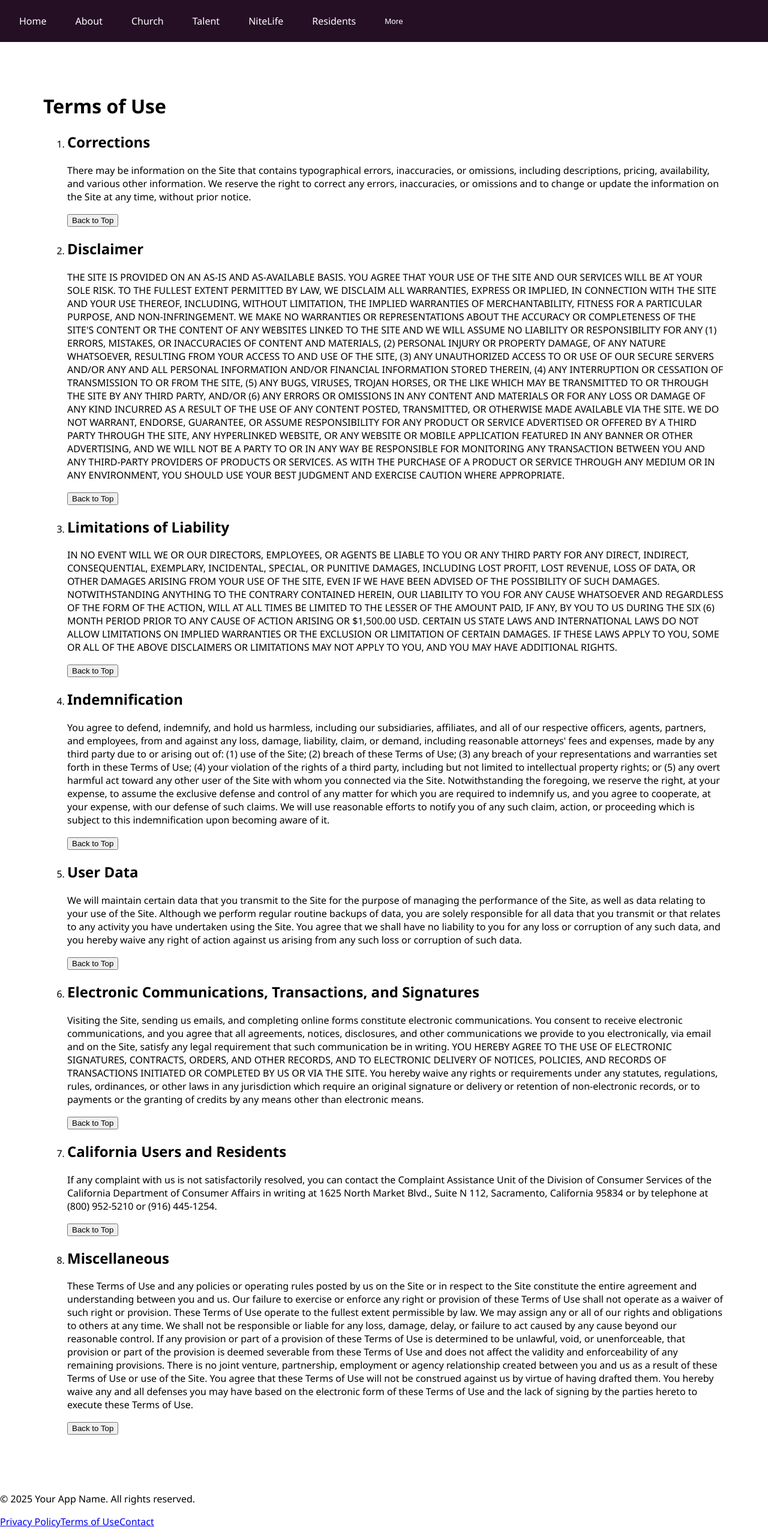
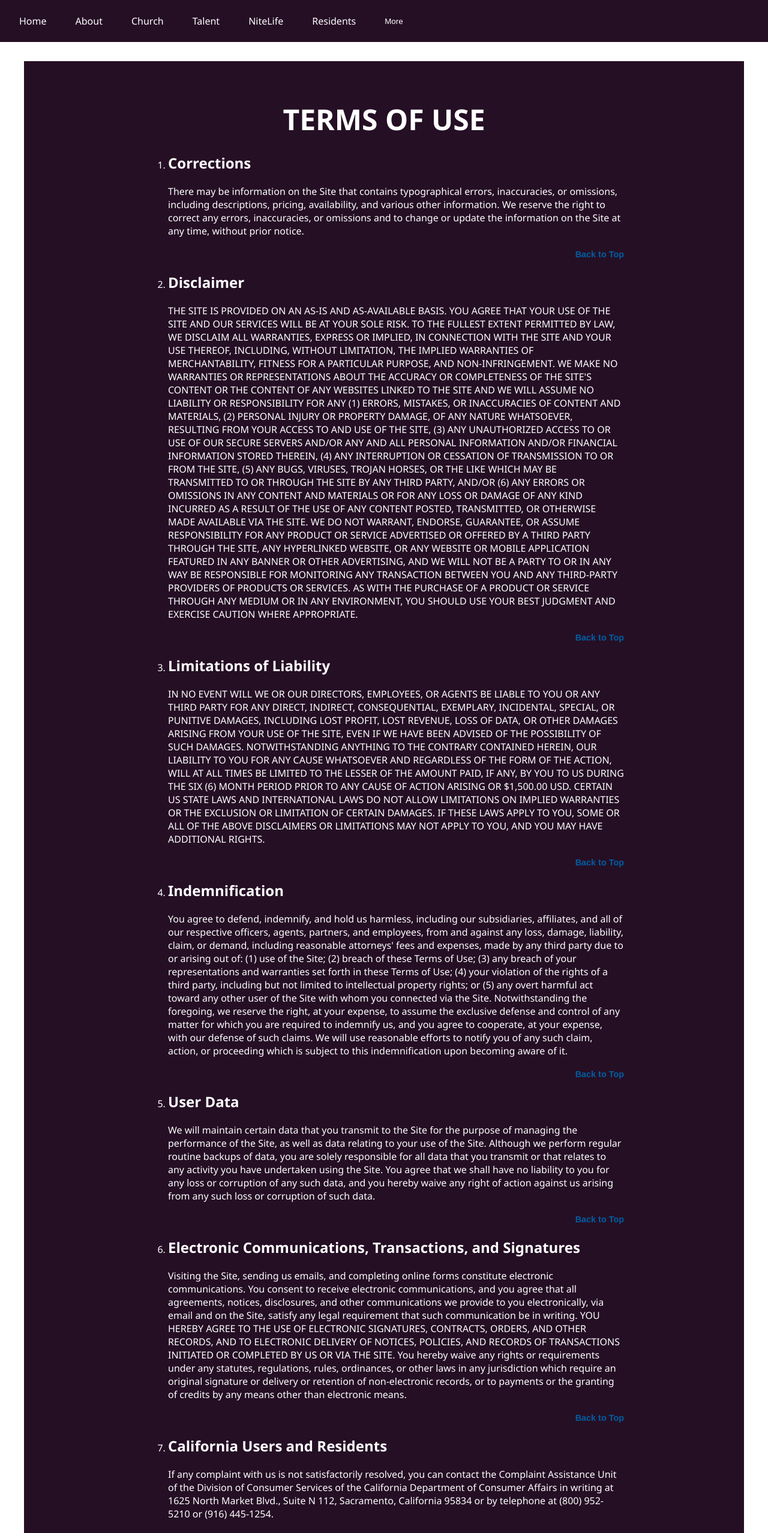
Before and after one commit to cochav4884/Nigeria, a React (Create React App) app: page /termsofuse in a window 1280 px wide. Shown: the top 2556 px of the page at 60% size. Built offline with nearby package versions, Linux system fonts and the light colour scheme.

Commit message:
fixed TermPrivacy.css and added Footer.js in components folder and Footer.css in Styles folder.

```diff
--- a/src/App.js
+++ b/src/App.js
@@ -5,6 +5,7 @@ import {
   Routes,
   NavLink,
 } from "react-router-dom";
+
 import Home from "./Pages/Home";
 import About from "./Pages/About";
 import Church from "./Pages/Church";
@@ -15,6 +16,9 @@ import NiteLife from "./Pages/NiteLife";
 import PrivacyPolicy from "./Pages/PrivacyPolicy";
 import Residents from "./Pages/Residents";
 import TermsOfUse from "./Pages/TermsOfUse";
+
+import Footer from "./components/Footer";
+
 import "./App.css";
 
 function App() {
@@ -23,7 +27,16 @@ function App() {
   return (
     <Router>
       <nav>
-        <div className="menu-toggle" onClick={() => setMenuOpen(!menuOpen)}>
+        <div
+          className="menu-toggle"
+          onClick={() => setMenuOpen(!menuOpen)}
+          aria-label="Toggle menu"
+          role="button"
+          tabIndex={0}
+          onKeyPress={(e) => {
+            if (e.key === "Enter" || e.key === " ") setMenuOpen(!menuOpen);
+          }}
+        >
           <span></span>
           <span></span>
           <span></span>
@@ -50,7 +63,14 @@ function App() {
           </NavLink>
 
           <div className={`dropdown ${menuOpen ? "active" : ""}`}>
-            <button className="dropbtn">More</button>
+            <button
+              className="dropbtn"
+              onClick={() => setMenuOpen(!menuOpen)}
+              aria-haspopup="true"
+              aria-expanded={menuOpen}
+            >
+              More
+            </button>
             <div className="dropdown-content">
               <NavLink to="/contact" onClick={() => setMenuOpen(false)}>
                 Contact
@@ -83,19 +103,8 @@ function App() {
           <Route path="/termsofuse" element={<TermsOfUse />} />
         </Routes>
       </main>
-      <footer className="footer">
-        <div className="footer-content">
-          <p>
-            &copy; {new Date().getFullYear()} Your App Name. All rights
-            reserved.
-          </p>
-          <div className="footer-links">
-            <NavLink to="/privacypolicy">Privacy Policy</NavLink>
-            <NavLink to="/termsofuse">Terms of Use</NavLink>
-            <NavLink to="/contact">Contact</NavLink>
-          </div>
-        </div>
-      </footer>
+
+      <Footer />
     </Router>
   );
 }
--- a/src/Pages/PrivacyPolicy.js
+++ b/src/Pages/PrivacyPolicy.js
@@ -1,165 +1,88 @@
 import React from "react";
-import "../App.css"
-import { FontAwesomeIcon } from '@fortawesome/react-fontawesome';
-import { faCaretDown } from '@fortawesome/free-solid-svg-icons';
+import "../Styles/TermPrivacy.css";
+import { Link } from "react-router-dom";
 
 const PrivacyPolicy = () => {
   return (
-    <div className="main_container">
-      <h1 className="header">
-        Akute, Ogun State, Nigeria
-        <br /> *Terms of Use*
-      </h1>
+    <div className="page-container">
+      <div className="content-wrapper">
+        <h1 className="header">Akute, Ogun State, Nigeria</h1>
+        <h2 className="sub-header">*Privacy Policy*</h2>
 
-      <div className="sidenav">
-        <a href="/home">Home</a>
-        <a href="/about">About</a>
-        <a href="/church">HBG Church</a>
-        <a href="/residents">Residents</a>
-        <a href="/nitelife">Nite Life</a>
-        <a href="/localtalent">Local Talent</a>
-
-        <button className="dropdown-btn">
-          Dropdown <FontAwesomeIcon icon={faCaretDown} />
-        </button>
-
-        <div className="dropdown-container">
-          <a href="https://ng.usembassy.gov/" target="_blank" rel="noreferrer">
-            Consulate Nigeria
-          </a>
-          <a href="https://www.usembassy.gov/" target="_blank" rel="noreferrer">
-            US Embassy
-          </a>
-          <hr />
-          <a href="/contact">Contact Us</a>
-        </div>
-
-        <hr />
-
-        <div className="footer text-center fs-2">
-          <p className="text-light">Footer</p>
-          <p className="text-light">&copy; 2022 | MFCP & ROC</p>
-
-          <p className="owners">Creator:</p>
-          <a href="/cp" target="_blank" rel="noreferrer">
-            <p className="name">Corinne Padilla</p>
-          </a>
-
-          <p className="owners">Photographer:</p>
-          <a href="/roc" target="_blank" rel="noreferrer">
-            <p className="name">Richie Osborne</p>
-          </a>
-
-          <p className="owners">Pastor:</p>
-          <a href="/pastor" target="_blank" rel="noreferrer">
-            <p className="name">Amos Onogwu</p>
-          </a>
-
+        <section className="pp-content">
           <p>
-            <a href="/pripol">Privacy Policy</a>
-          </p>
-          <p>
-            <a href="/tofu">Terms of Use</a>
-          </p>
-          <p>
-            <a href="/credits">Credits</a>
-          </p>
-
-          <img
-            className="fimg"
-            src="img/looking out bw2.jpg"
-            alt="Footer"
-            height="200"
-          />
-        </div>
-      </div>
-
-      <div className="pp-content text-light">
-        <h1>PRIVACY POLICY</h1>
-        <p>
-          Home / https://cochav4884.github.io/cochav4884github.io/ Website
-          Policies / Privacy Policy
-          <br />
-          This site is committed to protecting the personal privacy of visitors
-          and guests using its Internet site.
+            Home / https://cochav4884.github.io/cochav4884github.io/ Website Policies / Privacy Policy <br />
+            This site is committed to protecting the personal privacy of visitors and guests using its Internet site.
           </p>
 
           <ul className="pp-ul">
             <li>
               <h2>PRIVACY POLICY</h2>
             </li>
+
             <li>
               <h2>COVERAGE</h2>
+              <p>This privacy policy applies to the full site listed above.</p>
             </li>
-          <p>This privacy policy applies to the full site listed above.</p>
 
             <li>
               <h2>DEFINITIONS OF TYPES OF INFORMATION</h2>
+              <p>
+                The site collects some information automatically upon your visit, like IP addresses and browser type, for analytics. It may also collect voluntarily submitted data such as names and email addresses when users fill out forms.
+              </p>
             </li>
-          <p>
-            The site collects some information automatically upon your visit,
-            like IP addresses and browser type, for analytics. It may also
-            collect voluntarily submitted data such as names and email addresses
-            when users fill out forms.
-          </p>
 
             <li>
               <h2>USE OF INFORMATION</h2>
+              <p>
+                Any collected data is used strictly to improve website performance, personalize content, and respond to user inquiries. Data is not sold or shared with third parties without consent unless required by law.
+              </p>
             </li>
-          <p>
-            Any collected data is used strictly to improve website performance,
-            personalize content, and respond to user inquiries. Data is not sold
-            or shared with third parties without consent unless required by law.
-          </p>
 
             <li>
               <h2>COOKIES</h2>
+              <p>
+                Cookies may be used to remember user preferences and enable functionality. You can disable cookies in your browser settings.
+              </p>
             </li>
-          <p>
-            Cookies may be used to remember user preferences and enable
-            functionality. You can disable cookies in your browser settings.
-          </p>
 
             <li>
               <h2>DATA SECURITY</h2>
+              <p>
+                We use reasonable technical and organizational measures to protect your data. However, no online service is 100% secure.
+              </p>
             </li>
-          <p>
-            We use reasonable technical and organizational measures to protect
-            your data. However, no online service is 100% secure.
-          </p>
 
             <li>
               <h2>THIRD-PARTY LINKS</h2>
+              <p>
+                Our site may contain links to external websites. We are not responsible for their privacy practices or content.
+              </p>
             </li>
-          <p>
-            Our site may contain links to external websites. We are not
-            responsible for their privacy practices or content.
-          </p>
 
             <li>
               <h2>CHILDREN’S PRIVACY</h2>
+              <p>
+                This website is not intended for children under 13. We do not knowingly collect personal data from minors.
+              </p>
             </li>
-          <p>
-            This website is not intended for children under 13. We do not
-            knowingly collect personal data from minors.
-          </p>
 
             <li>
               <h2>UPDATES TO THIS POLICY</h2>
+              <p>
+                We may update this policy periodically. Changes will be posted on this page with a new effective date.
+              </p>
             </li>
-          <p>
-            We may update this policy periodically. Changes will be posted on
-            this page with a new effective date.
-          </p>
 
             <li>
               <h2>CONTACT US</h2>
-          </li>
               <p>
                 If you have any questions about this privacy policy, please{" "}
-            <a href="/contact">contact us</a>.
+                <Link to="/contact">contact us</Link>.
               </p>
+            </li>
           </ul>
+        </section>
       </div>
     </div>
   );
--- a/src/Pages/TermsOfUse.js
+++ b/src/Pages/TermsOfUse.js
@@ -1,5 +1,5 @@
 import React from "react";
-import "../App.css"
+import "../Styles/TermPrivacy.css";
 
 const TermsOfUse = () => {
   const scrollToTop = () => {
@@ -7,13 +7,14 @@ const TermsOfUse = () => {
   };
 
   return (
-    <main className="terms-container" id="top">
-      <h1 className="terms-title">Terms of Use</h1>
-      <ol className="terms-list">
+    <main className="page-container" id="top">
+      <div className="content-wrapper">
+        <h1 className="header">Terms of Use</h1>
+        <ol>
           {/* Corrections */}
-        <li className="terms-section" id="S18">
-          <h2 className="terms-heading">Corrections</h2>
-          <p className="terms-text">
+          <li>
+            <h2 className="sub-header">Corrections</h2>
+            <p className="text">
               There may be information on the Site that contains typographical
               errors, inaccuracies, or omissions, including descriptions, pricing,
               availability, and various other information. We reserve the right to
@@ -29,9 +30,9 @@ const TermsOfUse = () => {
           </li>
 
           {/* Disclaimer */}
-        <li className="terms-section" id="S19">
-          <h2 className="terms-heading">Disclaimer</h2>
-          <p className="terms-text">
+          <li>
+            <h2 className="sub-header">Disclaimer</h2>
+            <p className="text">
               THE SITE IS PROVIDED ON AN AS-IS AND AS-AVAILABLE BASIS. YOU AGREE
               THAT YOUR USE OF THE SITE AND OUR SERVICES WILL BE AT YOUR SOLE
               RISK. TO THE FULLEST EXTENT PERMITTED BY LAW, WE DISCLAIM ALL
@@ -71,9 +72,9 @@ const TermsOfUse = () => {
           </li>
 
           {/* Limitations of Liability */}
-        <li className="terms-section" id="S20">
-          <h2 className="terms-heading">Limitations of Liability</h2>
-          <p className="terms-text">
+          <li>
+            <h2 className="sub-header">Limitations of Liability</h2>
+            <p className="text">
               IN NO EVENT WILL WE OR OUR DIRECTORS, EMPLOYEES, OR AGENTS BE LIABLE
               TO YOU OR ANY THIRD PARTY FOR ANY DIRECT, INDIRECT, CONSEQUENTIAL,
               EXEMPLARY, INCIDENTAL, SPECIAL, OR PUNITIVE DAMAGES, INCLUDING LOST
@@ -98,9 +99,9 @@ const TermsOfUse = () => {
           </li>
 
           {/* Indemnification */}
-        <li className="terms-section" id="S21">
-          <h2 className="terms-heading">Indemnification</h2>
-          <p className="terms-text">
+          <li>
+            <h2 className="sub-header">Indemnification</h2>
+            <p className="text">
               You agree to defend, indemnify, and hold us harmless, including our
               subsidiaries, affiliates, and all of our respective officers,
               agents, partners, and employees, from and against any loss, damage,
@@ -127,9 +128,9 @@ const TermsOfUse = () => {
           </li>
 
           {/* User Data */}
-        <li className="terms-section" id="S22">
-          <h2 className="terms-heading">User Data</h2>
-          <p className="terms-text">
+          <li>
+            <h2 className="sub-header">User Data</h2>
+            <p className="text">
               We will maintain certain data that you transmit to the Site for the
               purpose of managing the performance of the Site, as well as data
               relating to your use of the Site. Although we perform regular
@@ -147,12 +148,12 @@ const TermsOfUse = () => {
             </div>
           </li>
 
-        {/* Electronic Communications, Transactions, and Signatures */}
-        <li className="terms-section" id="S23">
-          <h2 className="terms-heading">
+          {/* Electronic Communications */}
+          <li>
+            <h2 className="sub-header">
               Electronic Communications, Transactions, and Signatures
             </h2>
-          <p className="terms-text">
+            <p className="text">
               Visiting the Site, sending us emails, and completing online forms
               constitute electronic communications. You consent to receive
               electronic communications, and you agree that all agreements,
@@ -175,10 +176,10 @@ const TermsOfUse = () => {
             </div>
           </li>
 
-        {/* California Users and Residents */}
-        <li className="terms-section" id="S24">
-          <h2 className="terms-heading">California Users and Residents</h2>
-          <p className="terms-text">
+          {/* California Users */}
+          <li>
+            <h2 className="sub-header">California Users and Residents</h2>
+            <p className="text">
               If any complaint with us is not satisfactorily resolved, you can
               contact the Complaint Assistance Unit of the Division of Consumer
               Services of the California Department of Consumer Affairs in writing
@@ -193,9 +194,9 @@ const TermsOfUse = () => {
           </li>
 
           {/* Miscellaneous */}
-        <li className="terms-section" id="S25">
-          <h2 className="terms-heading">Miscellaneous</h2>
-          <p className="terms-text">
+          <li>
+            <h2 className="sub-header">Miscellaneous</h2>
+            <p className="text">
               These Terms of Use and any policies or operating rules posted by us
               on the Site or in respect to the Site constitute the entire
               agreement and understanding between you and us. Our failure to
@@ -211,11 +212,14 @@ const TermsOfUse = () => {
               Terms of Use and does not affect the validity and enforceability of
               any remaining provisions. There is no joint venture, partnership,
               employment or agency relationship created between you and us as a
-            result of these Terms of Use or use of the Site. You agree that
-            these Terms of Use will not be construed against us by virtue of
-            having drafted them. You hereby waive any and all defenses you may
-            have based on the electronic form of these Terms of Use and the lack
-            of signing by the parties hereto to execute these Terms of Use.
+              result of these Terms of Use or use of the Site. You agree that these
+Terms of Use will be governed by the laws of the State of
+California, without regard to its conflict of law provisions. You
+hereby consent to the exclusive jurisdiction and venue of courts in
+Sacramento, California, in all disputes arising out of or relating to
+the use of the Site. Use of the Site is unauthorized in any
+jurisdiction that does not give effect to all provisions of these
+Terms of Use, including without limitation this paragraph.
 </p>
 <div className="back-to-top-container">
 <button className="back-to-top-link" onClick={scrollToTop}>
@@ -224,6 +228,7 @@ const TermsOfUse = () => {
 </div>
 </li>
 </ol>
+</div>
 </main>
 );
 };
--- /dev/null
+++ b/src/Styles/Footer.css
@@ -0,0 +1,20 @@
+.footer-container {
+  background-color: #222;
+  color: #eee;
+  padding: 1rem 0;
+  text-align: center;
+  font-size: 0.9rem;
+  border-top: 1px solid #444;
+}
+
+.footer-nav a {
+  color: #ccc;
+  margin: 0 0.5rem;
+  text-decoration: none;
+  transition: color 0.3s ease;
+}
+
+.footer-nav a:hover {
+  color: #fff;
+  text-decoration: underline;
+}
--- a/src/Styles/TermPrivacy.css
+++ b/src/Styles/TermPrivacy.css
@@ -1,95 +1,104 @@
-body {
+/* Container to push footer to bottom */
+.page-container {
+  display: flex;
+  flex-direction: column;
+  min-height: 100vh;
   background-color: rgb(37, 15, 37);
+  color: white;
+  padding: 2rem 1rem;
+  box-sizing: border-box;
+}
+
+.content-wrapper {
+  max-width: 800px;
+  margin: 0 auto;
+  flex-grow: 1;
 }
 
 .header {
-  font-size: 56px;
-  font-family: serif;
+  font-size: clamp(2rem, 5vw, 48px);
+  font-weight: bold;
   text-align: center;
+  margin-bottom: 1.5rem;
+  color: white;
+  text-transform: uppercase;
+}
+
+section {
+  margin-bottom: 1.5rem;
+  line-height: 1.6;
+  font-size: 1rem;
   color: rgb(255, 255, 255);
 }
 
-/* Fixed sidenav, full height */
-.sidenav {
-  height: 100%;
-  width: 200px;
-  position: fixed;
-  z-index: 1;
-  top: 0;
-  left: 0;
-  background-color: #111;
-  overflow-x: hidden;
-  padding-top: 20px;
+/* Optional: Link styles inside text */
+section a {
+  color: rgb(128, 128, 128);
+  text-decoration: underline;
 }
 
-/* Style the sidenav links and the dropdown button */
-.sidenav a,
-.dropdown-btn {
-  padding: 6px 8px 6px 16px;
-  text-decoration: none;
-  font-size: 20px;
-  color: #818181;
-  display: block;
-  border: none;
-  background: none;
-  width: 100%;
-  text-align: left;
-  cursor: pointer;
-  outline: none;
+section a:hover {
+  color: white;
 }
 
-/* On mouse-over */
-.sidenav a:hover,
-.dropdown-btn:hover {
-  color: #f1f1f1;
+/* TermPrivacy.css */
+
+.terms-container {
+  max-width: 900px;
+  margin: 40px auto;
+  padding: 20px;
+  font-family: Arial, sans-serif;
+  color: #222;
+  background-color: #f9f9f9;
+  border-radius: 8px;
 }
 
-/* Main content */
-.main_container {
-  width: calc(100% - 200px);
-  margin-top: 70px;
-  margin-left: 200px;
-  padding: 0px 10px;
-  transition: all 0.3s ease;
-  font-size: 20px;
+.terms-title {
+  font-size: 2.2rem;
+  text-align: center;
+  margin-bottom: 25px;
+  color: #222;
 }
 
-/* Add an active class to the active dropdown button */
-.active {
-  background-color: white;
-  color: black;
+.terms-list {
+  list-style-type: decimal;
+  padding-left: 20px;
 }
 
-/* Dropdown container (hidden by default). Optional: add a lighter background color and some left padding to change the design of the dropdown content */
-.dropdown-container {
-  display: none;
-  background-color: rgb(37, 15, 37);
-  padding-left: 8px;
+.terms-section {
+  margin-bottom: 30px;
 }
 
-/* Optional: Style the caret down icon */
-.fa-caret-down {
-  float: right;
-  padding-right: 8px;
+.terms-heading {
+  font-size: 1.5rem;
+  color: #005ea2;
+  margin-bottom: 8px;
 }
 
-.footer::first-letter {
-  font-size: 200%;
-  color: rgb(128, 128, 128);
-  font-style: italic;
-  padding: 5px;
-  border: 8px double rgb(128, 128, 128);
+.terms-text {
+  font-size: 1rem;
+  line-height: 1.6;
+  color: #444;
 }
 
-.owners {
-  color: rgb(255, 255, 255);
+.back-to-top-container {
+  margin-top: 10px;
+  text-align: right;
 }
 
-.name {
-  color: rgb(128, 128, 128);
-  font-style: italic;
+.back-to-top-link {
+  background: none;
+  border: none;
+  color: #005ea2;
+  cursor: pointer;
+  font-weight: 600;
+  padding: 0;
+  font-size: 0.9rem;
 }
 
-.fimg {
-  border: 8px double rgb(128, 128, 128);
+.back-to-top-link:hover {
+  text-decoration: underline;
 }
+
+
+/* Footer already in App.js, no need to repeat */
--- /dev/null
+++ b/src/components/Footer.js
@@ -0,0 +1,21 @@
+// src/components/Footer.js
+import React from "react";
+import { NavLink } from "react-router-dom";
+import "../Styles/Footer.css"; // optional CSS file for styling
+
+function Footer() {
+  return (
+    <footer className="footer">
+      <div className="footer-content">
+        <p>&copy; {new Date().getFullYear()} Your App Name. All rights reserved.</p>
+        <div className="footer-links">
+          <NavLink to="/privacypolicy">Privacy Policy</NavLink>
+          <NavLink to="/termsofuse">Terms of Use</NavLink>
+          <NavLink to="/contact">Contact</NavLink>
+        </div>
+      </div>
+    </footer>
+  );
+}
+
+export default Footer;
```
Lines whose indentation alone changed are shown as unchanged.
